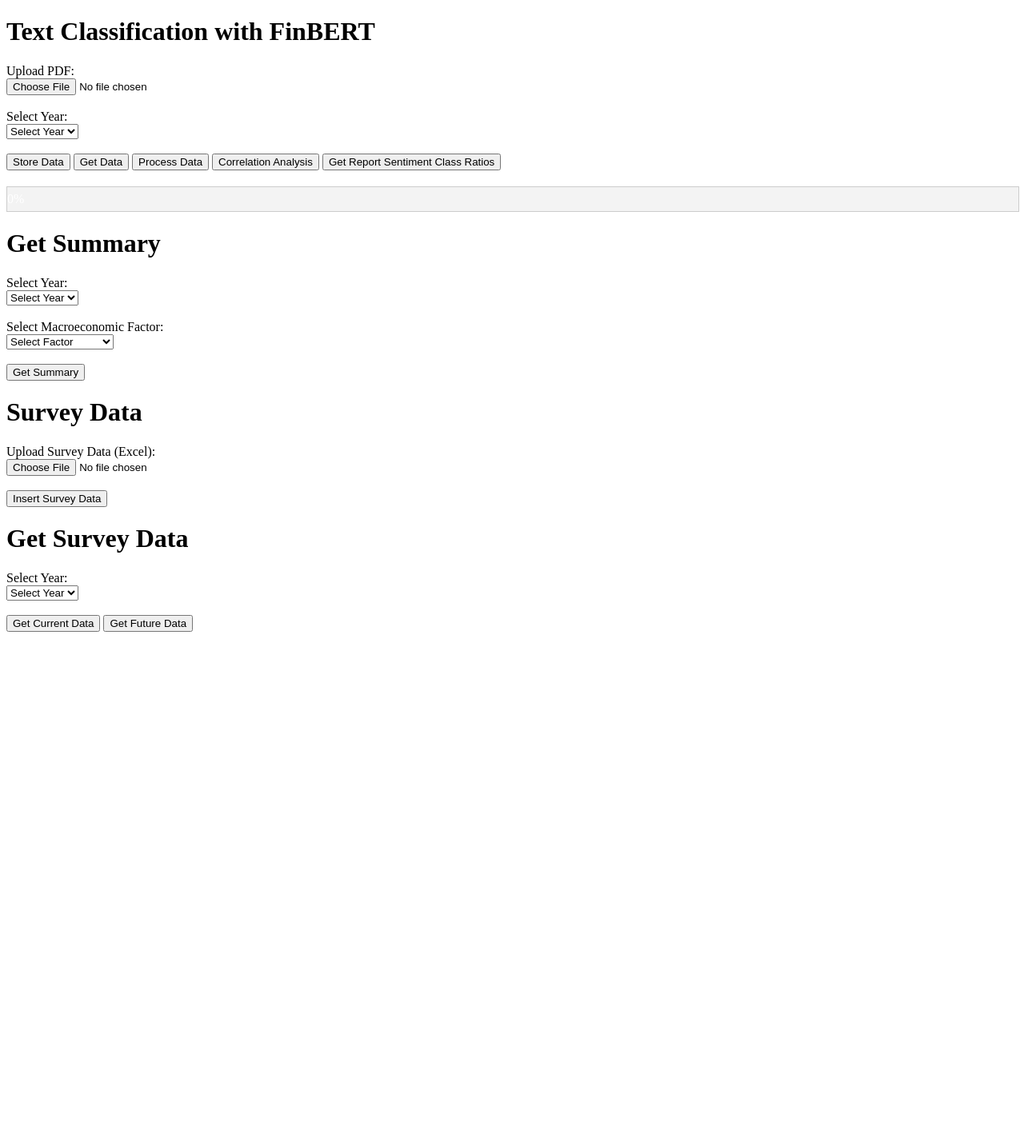
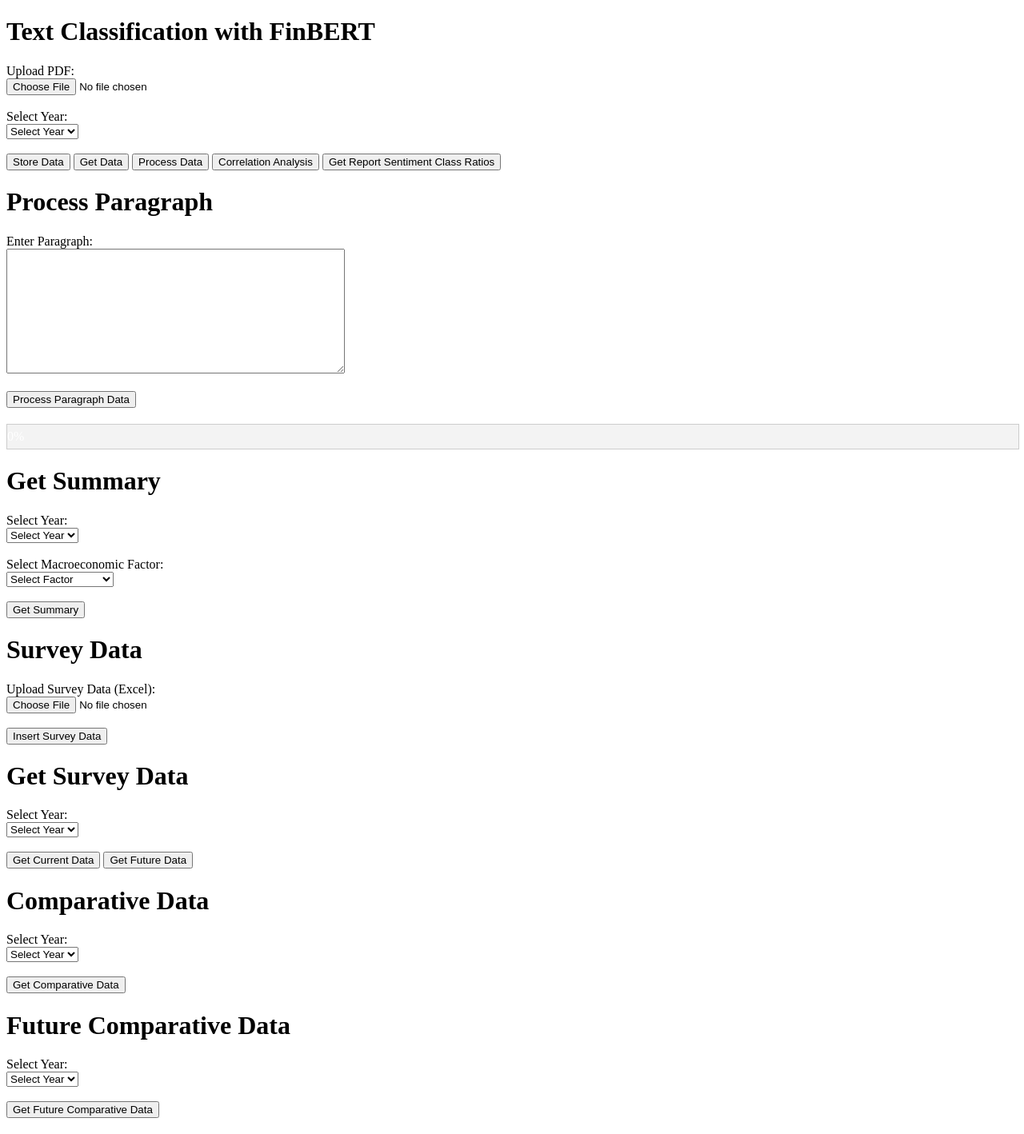
Before and after one commit to Chans-cellar/Hermoz_BackEnd, a Flask app: page / in a window 1280 px wide. Shown: the whole page at 80% size. Before the commit the page ends 790 px from the top, so only its background shows below. Run offline with Flask 3, Linux system fonts and the light colour scheme; data comes from the database, SQL or seed files in the repository; both versions use the stored data as it was after the commit; a map, chart or similar area stays blank; parts of the project's set-up code (start-up, migrations or seed data) failed here and were passed over.

Commit message:
forecasting models and survey data models added

```diff
--- a/application.py
+++ b/application.py
@@ -17,7 +17,7 @@ import numpy as np
 
 from survey_data import load_and_insert_survey_data, get_survey_available_years, get_survey_data_by_current_year, \
     get_survey_data_by_future_year
-from data_preprocessing import preprocess_text
+from data_preprocessing import preprocess_text, tokenize_sentences, preprocess_text_for_sentences
 from macroeconomic_classify import predict_category_by_hybrid
 from finBERT_sentiment_analysis import predict_finbert_sentiment
 from report_data import (store_prediction, get_avg_sentiments, get_avg_sentiments_of_last_document,
@@ -25,6 +25,8 @@ from report_data import (store_prediction, get_avg_sentiments, get_avg_sentiment
                          get_report_sentiment_class_ratios)
 from summarize import get_summary_by_factor_year
 from correlation_analysis import correlation_analysis
+from forecast import fetch_data, prepare_data, get_predictions_for_year
+from compare_data import get_current_comparative_data, get_future_comparative_data
 
 application = Flask(__name__)
 CORS(application)
@@ -115,48 +117,35 @@ def detect_is_economic(texts):
 #     return macroecon_label
 
 
-def forecast_next_year(data):
-    X = data['Year'].values.reshape(-1, 1)
-    y = data.iloc[:, 1].values
-    model = LinearRegression()
-    model.fit(X, y)
-    next_year = np.array([[2024]])
-    forecast = model.predict(next_year)
-    return forecast[0]
+# def forecast_next_year(data):
+#     X = data['Year'].values.reshape(-1, 1)
+#     y = data.iloc[:, 1].values
+#     model = LinearRegression()
+#     model.fit(X, y)
+#     next_year = np.array([[2024]])
+#     forecast = model.predict(next_year)
+#     return forecast[0]
 
 
 @application.route('/forecast', methods=['GET'])
 def forecast():
-    conn = get_db_connection()
-    c = conn.cursor()
+    target_year = 2024  # You can change this as needed
+    predictions = get_predictions_for_year(target_year)
 
-    # Fetch data from the database
-    c.execute('SELECT year, label, AVG(sentiment_score) as avg_sentiment FROM predictions GROUP BY year, label')
-    data = c.fetchall()
-    conn.close()
+    df = fetch_data(target_year)
+    df_pivot = prepare_data(df)
 
-    # Process data into a DataFrame
-    df = pd.DataFrame(data, columns=['Year', 'Label', 'Avg_Sentiment'])
-    df_pivot = df.pivot(index='Year', columns='Label', values='Avg_Sentiment').fillna(0)
-
-    # Perform simple forecasting (example with linear regression)
-    forecasts = {}
     changes = {}
-    for label in ['Inflation', 'International Trade', 'GDP Growth', 'Exchange Rates', 'Monetary Policy',
-                  'Fiscal Policy', 'Unemployment']:
+    for label in predictions:
         if label in df_pivot.columns:
-            forecast_value = forecast_next_year(df_pivot.reset_index()[['Year', label]])
-            forecasts[label] = forecast_value
-
-            # Calculate the percentage change
             last_year_value = df_pivot[label].iloc[-1]
+            forecast_value = predictions[label]
             percentage_change = ((forecast_value - last_year_value) / last_year_value) * 100
             changes[label] = percentage_change
         else:
-            forecasts[label] = 'Data not available'
             changes[label] = 'Data not available'
 
-    return jsonify({'forecasts': forecasts, 'changes': changes})
+    return jsonify({'forecasts': predictions, 'changes': changes})
 
 
 @application.route('/')
@@ -172,7 +161,6 @@ def get_report_available_years_response():
     return jsonify({'years': years})
 
 
-@application.route('/store_data', methods=['POST'])
 def store_data():
     print('Files:', request.files)
     print('Form:', request.form)
@@ -204,6 +192,42 @@ def store_data():
             return jsonify({'status': 'Data stored successfully'})
         else:
             return jsonify({'error': 'The document is not related to economics'}), 400
+
+
+@application.route('/store_data', methods=['POST'])
+def store_data_2():
+    print('Files:', request.files)
+    print('Form:', request.form)
+    if 'file' not in request.files or 'year' not in request.form:
+        return jsonify({'error': 'File or year not provided'})
+
+    file = request.files['file']
+    year = request.form['year']
+    if file.filename == '' or year == '':
+        return jsonify({'error': 'File or year not selected'})
+
+    if file:
+        filename = secure_filename(file.filename)
+        filepath = os.path.join(UPLOAD_FOLDER, filename)
+        file.save(filepath)
+        # Determine if the document is related to economics
+        raw_texts = extract_text_from_pdf_file(filepath)
+        is_economic = detect_is_economic(raw_texts)
+        # if is_economic:
+        sentences = preprocess_text(raw_texts)
+        total_sentences = len(sentences)
+        for i, (preprocessed_txt, no_lemma_txt) in enumerate(sentences):
+            # macroecon_label = predict_macroecon(preprocessed_txt)
+            macroecon_label = predict_category_by_hybrid(preprocessed_txt)
+            sentiment_score = predict_finbert_sentiment(no_lemma_txt)
+            store_prediction(no_lemma_txt, macroecon_label, sentiment_score, year, filename)
+            progress = (i + 1) / total_sentences * 100
+            print(f'Processing: {progress:.2f}%')
+        return jsonify({'status': 'Data stored successfully'})
+    # else:
+
+
+#     return jsonify({'error': 'The document is not related to economics'}), 400
 
 
 @application.route('/process_data', methods=['POST'])
@@ -252,6 +276,45 @@ def process_data():
             return jsonify({'results': avg_sentiment_scores})
         else:
             return jsonify({'error': 'The document is not related to economics'}), 400
+
+
+@application.route('/process_data_paragraph', methods=['POST'])
+def process_data_paragraph():
+    # Check if JSON data is provided in the request
+    # if not request.is_json:
+    #     return jsonify({'error': 'Invalid request format, expected JSON'}), 400
+
+    data = request.get_json()
+    if 'body' not in data:
+        return jsonify({'error': 'Paragraph not provided'}), 400
+
+    paragraph = data['body']
+    print(paragraph)
+    if paragraph.strip() == '':
+        return jsonify({'error': 'Paragraph is empty'}), 400
+
+    clean_paragraph = paragraph.replace('\r\n', ' ').replace('\n', ' ').strip()
+
+    sentences = tokenize_sentences(clean_paragraph)
+    # print(sentences)
+    total_sentences = len(sentences)
+    results = []
+
+    for i, sentence in enumerate(sentences):
+        preprocessed_txt, no_lemma_txt = preprocess_text_for_sentences(sentence)
+        macroecon_label = predict_category_by_hybrid(preprocessed_txt)
+        sentiment_score = predict_finbert_sentiment(sentence)
+
+        results.append({
+            'factor': macroecon_label,
+            'sentimentScore': sentiment_score,
+            'description': sentence
+        })
+
+        progress = (i + 1) / total_sentences * 100
+        print(f'Processing: {progress:.2f}%')
+
+    return jsonify({'results': results})
 
 
 @application.route('/get_single_doc_data', methods=['GET'])
@@ -317,8 +380,6 @@ def get_summary_by_factor_year_response():
     return jsonify({'summary': summary})
 
 
-
-
 # --SURVEY DATA--
 @application.route('/insert_survey_data', methods=['POST'])
 def insert_survey_data():
@@ -374,6 +435,7 @@ def get_survey_data_future_response():
         return jsonify({'error': str(e)}), 500
 
 
+# COMPARE DATA
 @application.route('/correlation_analysis/<year>', methods=['GET'])
 def correlation_analysis_response(year):
     try:
@@ -383,5 +445,36 @@ def correlation_analysis_response(year):
         return jsonify({'error': str(e)}), 500
 
 
+@application.route('/get_current_comparative_data', methods=['GET'])
+def get_current_comparative_data_endpoint():
+    # data = request.json
+    selected_year = "2024"
+
+    if not selected_year:
+        return jsonify({'error': 'Year not provided'}), 400
+
+    try:
+        comparative_data = get_current_comparative_data(selected_year)
+        return jsonify(comparative_data)
+    except Exception as e:
+        return jsonify({'error': str(e)}), 500
+
+
+@application.route('/get_future_comparative_data', methods=['GET'])
+def get_future_comparative_data_endpoint():
+    # data = request.get_json()
+    # year = data.get('year')
+    year = 2024
+
+    if not year:
+        return jsonify({'error': 'Year not provided'}), 400
+
+    try:
+        result = get_future_comparative_data(year)
+        return jsonify(result)
+    except Exception as e:
+        return jsonify({'error': str(e)}), 500
+
+
 if __name__ == '__main__':
     application.run(host='0.0.0.0', port=5000, debug=True)
--- a/templates/index.html
+++ b/templates/index.html
@@ -42,6 +42,12 @@
     <input type="button" value="Process Data" id="processButton">
     <input type="button" value="Correlation Analysis" id="correlationButton">
     <input type="button" value="Get Report Sentiment Class Ratios" id="getReportSentimentRatiosButton">
+    <h1>Process Paragraph</h1>
+    <form id="paragraphForm">
+        <label for="paragraph">Enter Paragraph:</label><br>
+        <textarea id="paragraph" name="paragraph" rows="10" cols="50" required></textarea><br><br>
+        <input type="button" value="Process Paragraph Data" id="processParagraphButton">
+    </form>
 </form>
 <div id="progress-container">
     <div id="progress-bar">0%</div>
@@ -90,6 +96,27 @@
 </form>
 <h2 id="surveyDataResult"></h2>
 
+<h1>Comparative Data</h1>
+<form id="comparativeForm">
+    <label for="comparativeYear">Select Year:</label><br>
+    <select id="comparativeYear" name="year" required>
+        <option value="">Select Year</option>
+        <!-- Options will be populated dynamically -->
+    </select><br><br>
+    <input type="button" value="Get Comparative Data" id="getComparativeButton">
+</form>
+<h2 id="comparativeResult"></h2>
+<h1>Future Comparative Data</h1>
+    <form id="futureComparativeForm">
+        <label for="futureComparativeYear">Select Year:</label><br>
+        <select id="futureComparativeYear" name="year" required>
+            <option value="">Select Year</option>
+            <!-- Options will be populated dynamically -->
+        </select><br><br>
+        <input type="button" value="Get Future Comparative Data" id="getFutureComparativeButton">
+    </form>
+    <h2 id="futureComparativeResult"></h2>
+
 <script>
     async function populateYearDropdowns() {
         const surveyYearResponse = await fetch('/get_survey_available_years', {
@@ -113,7 +140,7 @@
     // Populate the year dropdowns when the page loads
     document.addEventListener('DOMContentLoaded', populateYearDropdowns);
 
-        document.getElementById('storeButton').onclick = async function(event) {
+    document.getElementById('storeButton').onclick = async function (event) {
         const year = document.getElementById('year').value;
         if (year === "") {
             alert("Please select a year.");
@@ -144,7 +171,7 @@
             }
         }, 100);
     };
-         document.getElementById('processButton').onclick = async function(event) {
+    document.getElementById('processButton').onclick = async function (event) {
         event.preventDefault();
         const formData = new FormData();
         formData.append('file', document.getElementById('file').files[0]);
@@ -157,20 +184,20 @@
         document.getElementById('result').innerText = JSON.stringify(result.results, null, 2);
     };
 
-        document.getElementById('getButton').onclick = async function(event) {
+    document.getElementById('getButton').onclick = async function (event) {
         event.preventDefault();
-            const response = await fetch('/get_data', {
+        const response = await fetch('/forecast', {
             method: 'GET'
         });
         const result = await response.json();
-            document.getElementById('result').innerText = JSON.stringify(result.results, null, 2);
+        document.getElementById('result').innerText = JSON.stringify(result.forecast, null, 2);
     };
 
-        document.getElementById('getSummaryButton').onclick = async function(event) {
+    document.getElementById('getSummaryButton').onclick = async function (event) {
         event.preventDefault();
         const summaryYear = document.getElementById('summaryYear').value;
         const factor = document.getElementById('factor').value;
-            if (summaryYear === ""|| factor === "") {
+        if (summaryYear === "" || factor === "") {
             alert("Please select both year and macroeconomic factor.");
             return;
         }
@@ -180,13 +207,13 @@
             headers: {
                 'Content-Type': 'application/json'
             },
-                body: JSON.stringify({ year: summaryYear, factor: factor})
+            body: JSON.stringify({year: summaryYear, factor: factor})
         });
         const result = await response.json();
         document.getElementById('summaryResult').innerText = JSON.stringify(result.summary, null, 2);
     };
 
-        document.getElementById('insertSurveyButton').onclick = async function(event) {
+    document.getElementById('insertSurveyButton').onclick = async function (event) {
         event.preventDefault();
         const formData = new FormData();
         formData.append('file', document.getElementById('surveyFile').files[0]);
@@ -199,7 +226,7 @@
         document.getElementById('surveyResult').innerText = JSON.stringify(result.status, null, 2);
     };
 
-        document.getElementById('getCurrentDataButton').onclick = async function(event) {
+    document.getElementById('getCurrentDataButton').onclick = async function (event) {
         event.preventDefault();
         const surveyDataYear = document.getElementById('surveyDataYear').value;
         if (surveyDataYear === "") {
@@ -212,13 +239,13 @@
             headers: {
                 'Content-Type': 'application/json'
             },
-                body: JSON.stringify({ year: surveyDataYear })
+            body: JSON.stringify({year: surveyDataYear})
         });
         const result = await response.json();
         document.getElementById('surveyDataResult').innerText = JSON.stringify(result, null, 2);
     };
 
-        document.getElementById('getFutureDataButton').onclick = async function(event) {
+    document.getElementById('getFutureDataButton').onclick = async function (event) {
         event.preventDefault();
         const surveyDataYear = document.getElementById('surveyDataYear').value;
         if (surveyDataYear === "") {
@@ -231,13 +258,13 @@
             headers: {
                 'Content-Type': 'application/json'
             },
-                body: JSON.stringify({ year: surveyDataYear })
+            body: JSON.stringify({year: surveyDataYear})
         });
         const result = await response.json();
         document.getElementById('surveyDataResult').innerText = JSON.stringify(result, null, 2);
     };
 
-        document.getElementById('correlationButton').onclick = async function(event) {
+    document.getElementById('correlationButton').onclick = async function (event) {
         event.preventDefault();
         {#const year = document.getElementById('year').value;#}
         const year = "2024";
@@ -253,7 +280,7 @@
         document.getElementById('result').innerText = JSON.stringify(result.correlation, null, 2);
     };
 
-        document.getElementById('getReportSentimentRatiosButton').onclick = async function(event) {
+    document.getElementById('getReportSentimentRatiosButton').onclick = async function (event) {
         event.preventDefault();
         const year = document.getElementById('year').value;
         if (year === "") {
@@ -266,6 +293,56 @@
         const result = await response.json();
         document.getElementById('result').innerText = JSON.stringify(result.sentiment_class_ratios, null, 2);
     };
+
+    document.getElementById('processParagraphButton').onclick = async function (event) {
+        event.preventDefault();
+        const formData = new FormData();
+        formData.append('paragraph', document.getElementById('paragraph').value);
+
+        const response = await fetch('/process_data_paragraph', {
+            method: 'POST',
+            body: formData
+        });
+        const result = await response.json();
+        document.getElementById('result').innerText = JSON.stringify(result.results, null, 2);
+    };
+
+    document.getElementById('getComparativeButton').onclick = async function (event) {
+        event.preventDefault();
+        {#const comparativeYear = "2024";#}
+        {#if (comparativeYear === "") {#}
+        {#    alert("Please select a year.");#}
+        {#    return;        }#}
+
+        const response = await fetch('/get_current_comparative_data', {
+            method: 'GET',
+            headers: {
+                'Content-Type': 'application/json'
+            },
+            {#body: JSON.stringify({year: comparativeYear})#}
+        });
+        const result = await response.json();
+        document.getElementById('comparativeResult').innerText = JSON.stringify(result, null, 2);
+    };
+
+     document.getElementById('getFutureComparativeButton').onclick = async function(event) {
+            event.preventDefault();
+            {#const futureComparativeYear = "2024";#}
+            {#if (futureComparativeYear === "") {#}
+            {#    alert("Please select a year.");#}
+            {#    return;            }#}
+
+            const response = await fetch('/get_future_comparative_data', {
+                method: 'GET',
+                headers: {
+                    'Content-Type': 'application/json'
+                },
+                {#body: JSON.stringify({ year: futureComparativeYear })#}
+            });
+            const result = await response.json();
+            document.getElementById('futureComparativeResult').innerText = JSON.stringify(result, null, 2);
+        };
+
 </script>
 </body>
 </html>
```
Also changed, not shown: compare_data.py (added, +96 -0 lines), data_preprocessing.py (+21 -1 lines), forecast.py (added, +55 -0 lines), survey_data.py (+4 -3 lines), predictions.db. Lines whose indentation alone changed are shown as unchanged.
